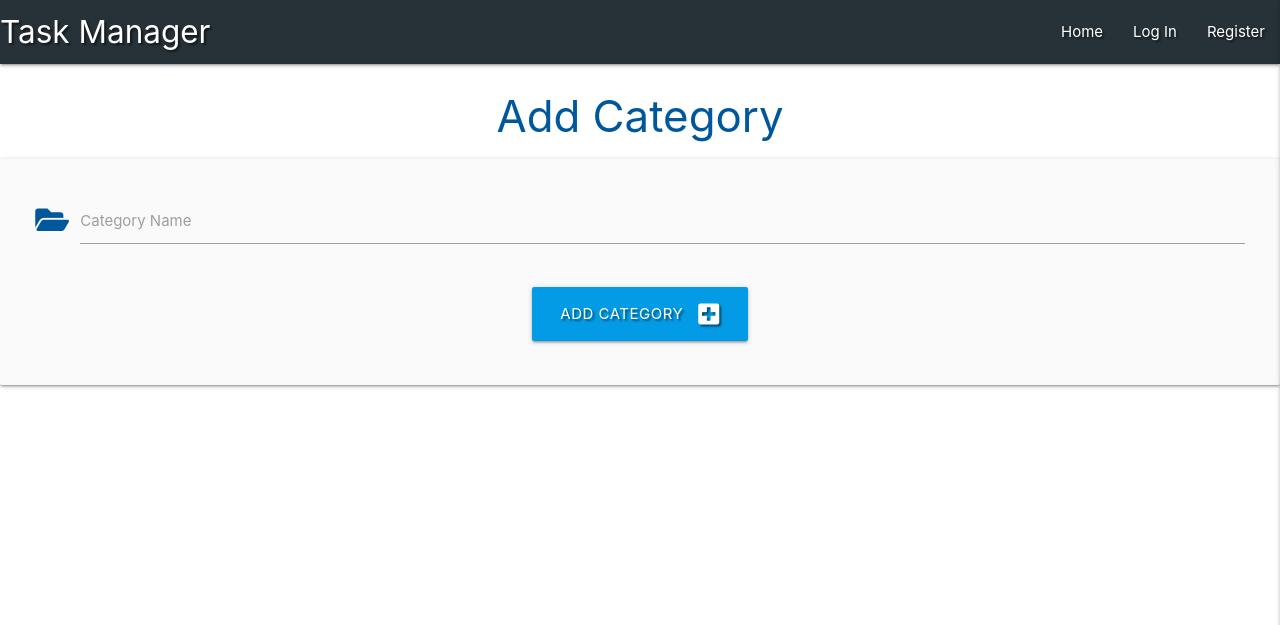
After one commit to danielboots/flask-app, a Flask app: page /add_category in a window 1280 px wide. The commit adds this page. Shown: the top 625 px of the page. Run offline with Flask 2, Linux system fonts and the light colour scheme; some libraries are stand-ins or nearby versions.

Commit message:
add edit category functionality

```diff
--- a/app.py
+++ b/app.py
@@ -152,6 +152,33 @@ def get_categories():
     return render_template("categories.html", categories=categories)
 
 
+@app.route("/add_category", methods=["GET", "POST"])
+def add_category():
+    if request.method == "POST":
+        category = {
+            "category_name": request.form.get("category_name")
+        }
+        mongo.db.categories.insert_one(category)
+        flash("New Category Added")
+        return redirect(url_for("get_categories"))
+
+    return render_template("add_category.html")
+
+
+@app.route("/edit_category/<category_id>", methods=["GET", "POST"])
+def edit_category(category_id):
+    if request.method == "POST":
+        submit = {
+            "category_name": request.form.get("category_name")
+        }
+        mongo.db.categories.update({"_id": ObjectId(category_id)}, submit)
+        flash("Category Successfully Updated")
+        return redirect(url_for("get_categories"))
+
+    category = mongo.db.categories.find_one({"_id": ObjectId(category_id)})
+    return render_template("edit_category.html", category=category)
+
+
 if __name__ == "__main__":
     app.run(host=os.environ.get("IP"),
             port=int(os.environ.get("PORT")),
--- /dev/null
+++ b/templates/add_category.html
@@ -0,0 +1,28 @@
+{% extends "base.html" %}
+{% block content %}
+
+    <h3 class="light-blue-text text-darken-4 center-align">Add Category</h3>
+
+    <div class="row card-panel grey lighten-5">
+        <form class="col s12" method="POST" action="{{ url_for('add_category') }}">
+            <!-- category name -->
+            <div class="row">
+                <div class="input-field col s12">
+                    <i class="fas fa-folder-open prefix light-blue-text text-darken-4"></i>
+                    <input id="category_name" name="category_name" minlength="3" maxlength="25"
+                        type="text" class="validate" required>
+                    <label for="category_name">Category Name</label>
+                </div>
+            </div>
+            <!-- submit button -->
+            <div class="row">
+                <div class="col s12 center-align">
+                    <button type="submit" class="btn-large light-blue darken-1 text-shadow">
+                        Add Category <i class="fas fa-plus-square right"></i>
+                    </button>
+                </div>
+            </div>
+        </form>
+    </div>
+
+{% endblock %}
```
Also changed, not shown: templates/categories.html (+9 -1 lines), templates/edit_category.html (added, +31 -0 lines), vidlink.html (+7 -3 lines).
